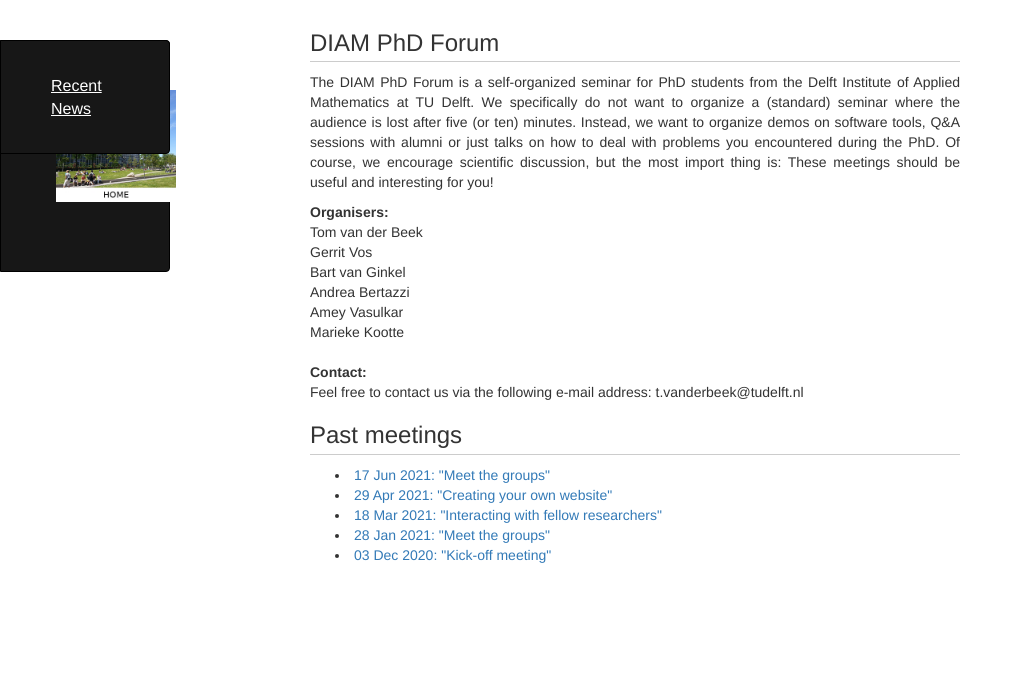
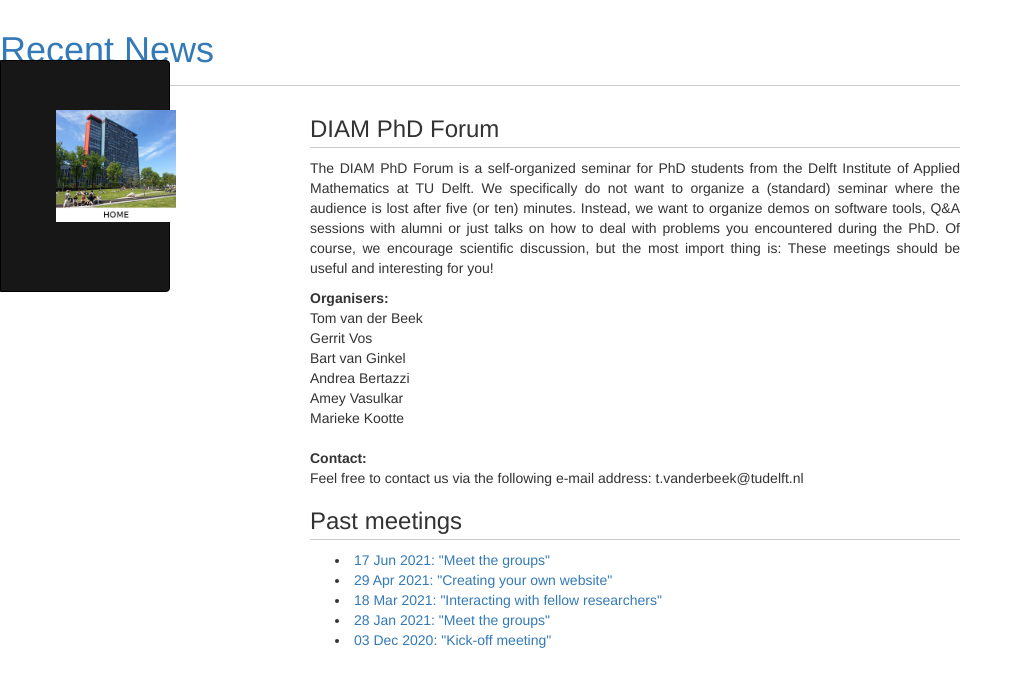
Before and after one commit to phdforum/phdforum.github.io, a Jekyll site: the page built from index.html, in a window 1280 px wide. Shown: the top 687 px of the page, without its empty margins (0-1023 px from the left). Built offline with Jekyll 4.4.1, drawn with Linux system fonts in a browser that asks for light colours; nearby versions of some CDN libraries.

Commit message:
news_trial_https://www.solodev.com/blog/web-design/adding-recent-news-boxes-to-your-website.stml

```diff
--- a/_includes/header.html
+++ b/_includes/header.html
@@ -23,9 +23,9 @@
       <header><a href="/">
         <p><img src="/images/logo.jpg" width="130px" alt="logo"></p>
       </a></header>
-      <header>
+      <h1>
         <p><a href="recent-news-boxes.html">Recent News</a></p>
-      </header>
+      </h1>
 
       <section>
         <!-- <script type="text/javascript" src="https://www.google.com/jsapi"></script>
```
